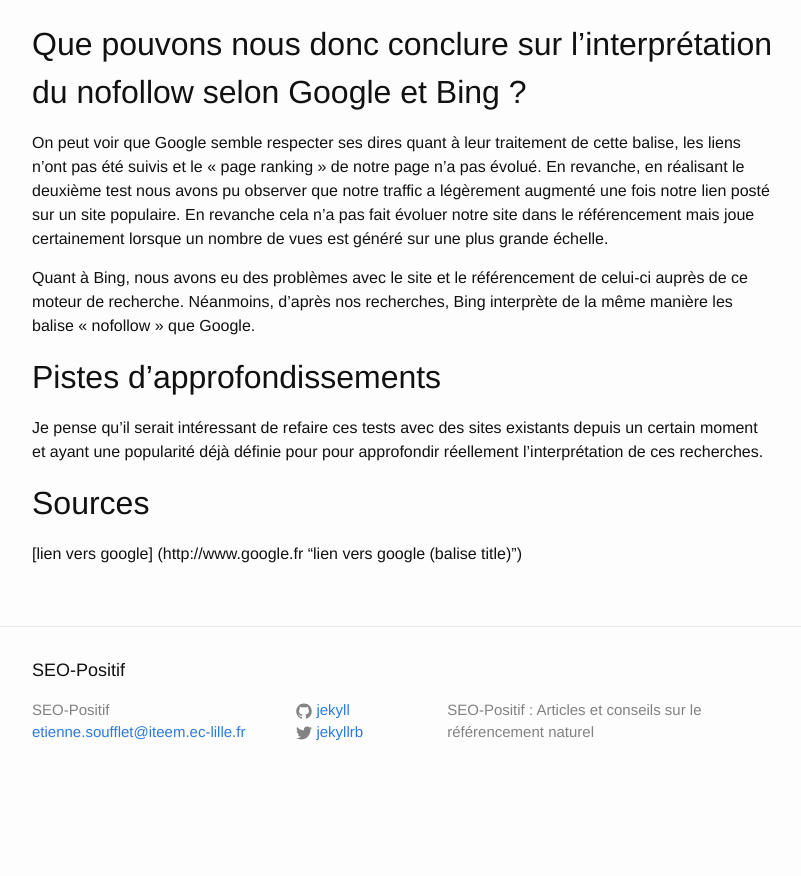
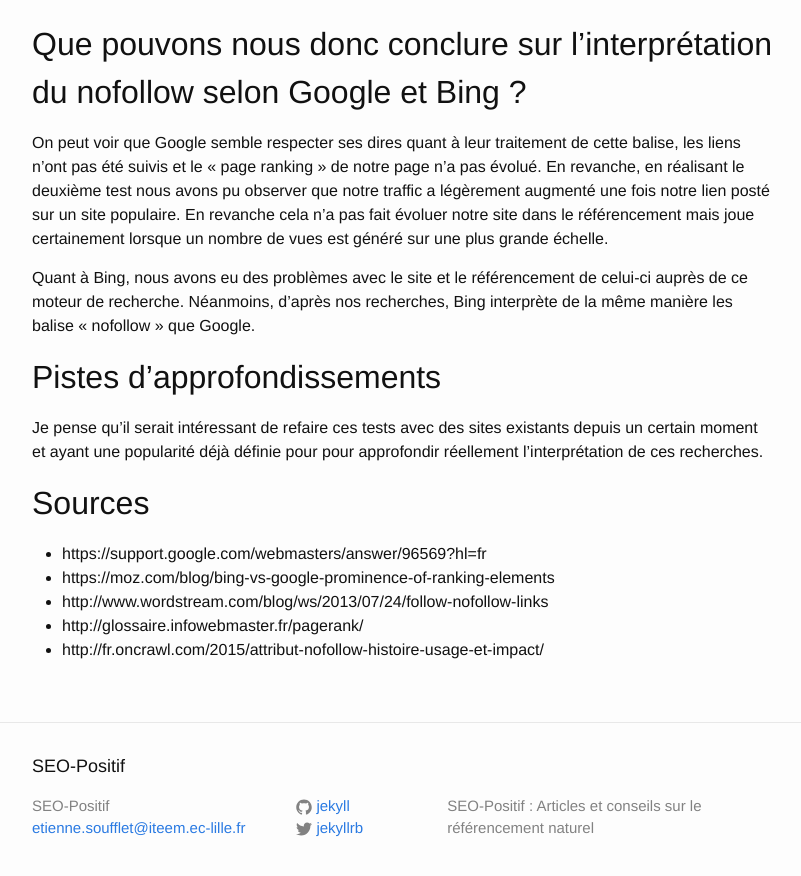
Before and after one commit to EtienneSOU/etiennesou.github.io, a Jekyll site: the page built from _posts/2015-11-04-Article1.markdown, in a window 1280 px wide and 900 px high, scrolled down 3344 px. Shown: the top 876 px of the window, without its empty margins (238-1039 px from the left). Built offline with Jekyll 4.4.1, drawn with Linux system fonts in a browser that asks for light colours; before the commit the page ends 4148 px from its top, so only the background shows below that.

Commit message:
Update 2015-11-04-Article1.markdown

```diff
--- a/_posts/2015-11-04-Article1.markdown
+++ b/_posts/2015-11-04-Article1.markdown
@@ -77,4 +77,8 @@ Quant à Bing, nous avons eu des problèmes avec le site et le référencement d
 Je pense qu’il serait intéressant de refaire ces tests avec des sites existants depuis un certain moment et ayant une popularité déjà définie pour pour approfondir réellement l’interprétation de ces recherches.
 
 ## Sources
-[lien vers google] (http://www.google.fr "lien vers google (balise title)")
+* https://support.google.com/webmasters/answer/96569?hl=fr
+* https://moz.com/blog/bing-vs-google-prominence-of-ranking-elements
+* http://www.wordstream.com/blog/ws/2013/07/24/follow-nofollow-links
+* http://glossaire.infowebmaster.fr/pagerank/
+* http://fr.oncrawl.com/2015/attribut-nofollow-histoire-usage-et-impact/
```
